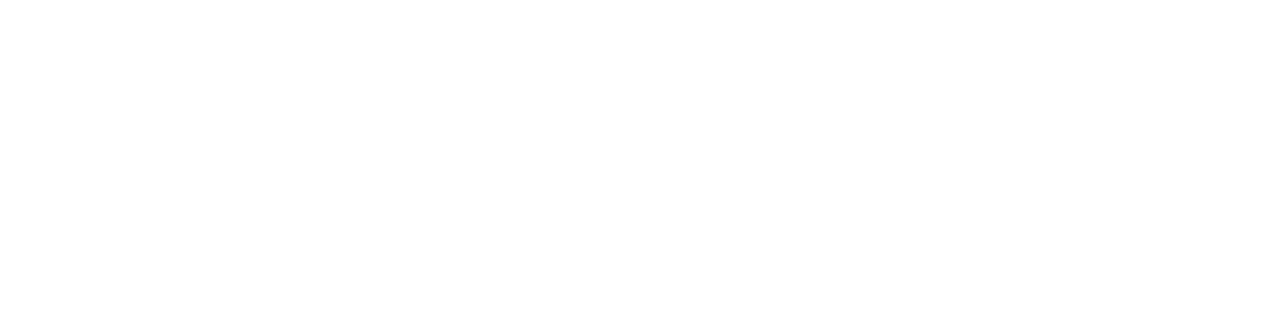
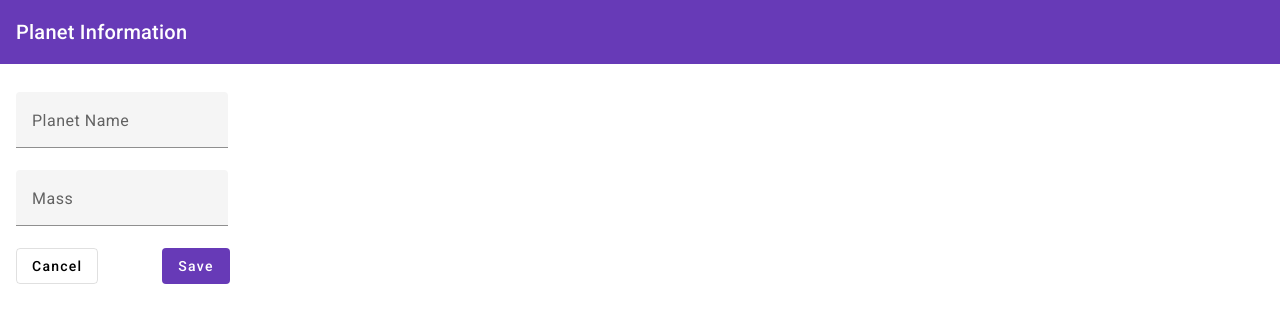
Before and after one commit to grglucastr/universe-app, an Angular app: page /planets-edit/1 in a window 1280 px wide. Before the commit this address led to /. Shown: the top 322 px of the page. Built offline with nearby package versions, Linux system fonts and the light colour scheme; no server answers.

Commit message:
Add edit functionality,  few UI adjusts in others

```diff
--- a/src/app/app-routing.module.ts
+++ b/src/app/app-routing.module.ts
@@ -1,3 +1,4 @@
+import { PlanetEditFormComponent } from './pages/planet-edit-form/planet-edit-form.component';
 import { PlanetComponent } from './pages/planet/planet.component';
 import { UniverseComponent } from './pages/universe/universe.component';
 import { PlanetFormComponent } from './pages/planet-form/planet-form.component';
@@ -8,7 +9,8 @@
   { path: '', redirectTo: 'universe', pathMatch:'full' },
   { path: 'universe', component: UniverseComponent },
   { path: 'planet-form', component: PlanetFormComponent },
-  { path: 'planets/:id', component: PlanetComponent}
+  { path: 'planets/:id', component: PlanetComponent},
+  { path: 'planets-edit/:id', component: PlanetEditFormComponent},
 
 ];
 
--- a/src/app/app.module.ts
+++ b/src/app/app.module.ts
@@ -17,6 +17,7 @@
 import { FilterComponent } from './components/filter/filter.component';
 import { PlanetFormComponent } from './pages/planet-form/planet-form.component';
 import { PlanetComponent } from './pages/planet/planet.component';
+import { PlanetEditFormComponent } from './pages/planet-edit-form/planet-edit-form.component';
 
 
 @NgModule({
@@ -27,6 +28,7 @@
     FilterComponent,
     PlanetFormComponent,
     PlanetComponent,
+    PlanetEditFormComponent,
   ],
   imports: [
     BrowserModule,
--- /dev/null
+++ b/src/app/pages/planet-edit-form/planet-edit-form.component.css
@@ -0,0 +1,7 @@
+.padding-10 {
+  padding: 1rem;
+}
+
+.btn-save{
+  margin-left: 4rem;
+}
--- /dev/null
+++ b/src/app/pages/planet-edit-form/planet-edit-form.component.html
@@ -0,0 +1,44 @@
+<app-title text="Planet Information"></app-title>
+
+<div class="padding-10">
+  <form class="planet-form">
+
+    <div>
+      <mat-form-field class="planet-full-width">
+        <mat-label>Planet Name</mat-label>
+        <input
+          matInput
+          name="name"
+          id="name"
+          [(ngModel)]="planet.name">
+      </mat-form-field>
+    </div>
+
+    <div>
+      <mat-form-field class="planet-full-width">
+        <mat-label>Mass</mat-label>
+        <input
+          matInput
+          name="mass"
+          id="mass"
+          [(ngModel)]="planet.mass">
+      </mat-form-field>
+    </div>
+
+    <div>
+      <button
+        mat-stroked-button
+        type="button"
+        color="secondary"
+        (click)="returnToDetail()"
+        class="btn-cancel">Cancel</button>
+
+      <button
+        mat-flat-button
+        type="button"
+        color="primary"
+        (click)="save()"
+        class="btn-save">Save</button>
+    </div>
+  </form>
+</div>
--- /dev/null
+++ b/src/app/pages/planet-edit-form/planet-edit-form.component.ts
@@ -0,0 +1,46 @@
+import { Router, ActivatedRoute } from '@angular/router';
+import { PlanetService } from 'src/app/services/planet/planet.service';
+import { Planet } from './../../models/planet';
+import { Component, OnInit } from '@angular/core';
+
+@Component({
+  selector: 'app-planet-edit-form',
+  templateUrl: './planet-edit-form.component.html',
+  styleUrls: ['./planet-edit-form.component.css']
+})
+export class PlanetEditFormComponent implements OnInit {
+
+  planet:Planet = {
+    name: '',
+    mass: ''
+  };
+
+  constructor(
+    private service: PlanetService,
+    private router: Router,
+    private route: ActivatedRoute){}
+
+  ngOnInit(): void {
+    const id = this.route.snapshot.paramMap.get('id');
+    this.service.findById(parseInt(id!)).subscribe((planet) => {
+      this.planet = planet;
+    });
+  }
+
+  save(){
+    this.service.edit(this.planet).subscribe(() => {
+      const detailUrl = `/planets/${this.planet.id}`;
+      this.router.navigate([detailUrl]);
+    });
+  }
+
+  returnToDetail(){
+    const detailUrl = `/planets/${this.planet.id}`;
+    this.router.navigate([detailUrl]);
+  }
+
+
+
+
+
+}
--- a/src/app/pages/planet/planet.component.html
+++ b/src/app/pages/planet/planet.component.html
@@ -27,7 +27,7 @@
       type="button"
       color="secondary"
       (click)="returnToHome()"
-      class="btn-cancel">Cancel</button>
+      class="btn-cancel">Back to Universe</button>
 
     <button
       mat-flat-button
--- a/src/app/pages/planet/planet.component.ts
+++ b/src/app/pages/planet/planet.component.ts
@@ -36,6 +36,8 @@
   }
 
   editPlanet(){
-
+    const id = this.route.snapshot.paramMap.get('id');
+    const editForm = `/planets-edit/${id}`;
+    this.router.navigate([editForm]);
   }
 }
```
Also changed, not shown: 1 other file (tests, documents, lock files or other folders).
